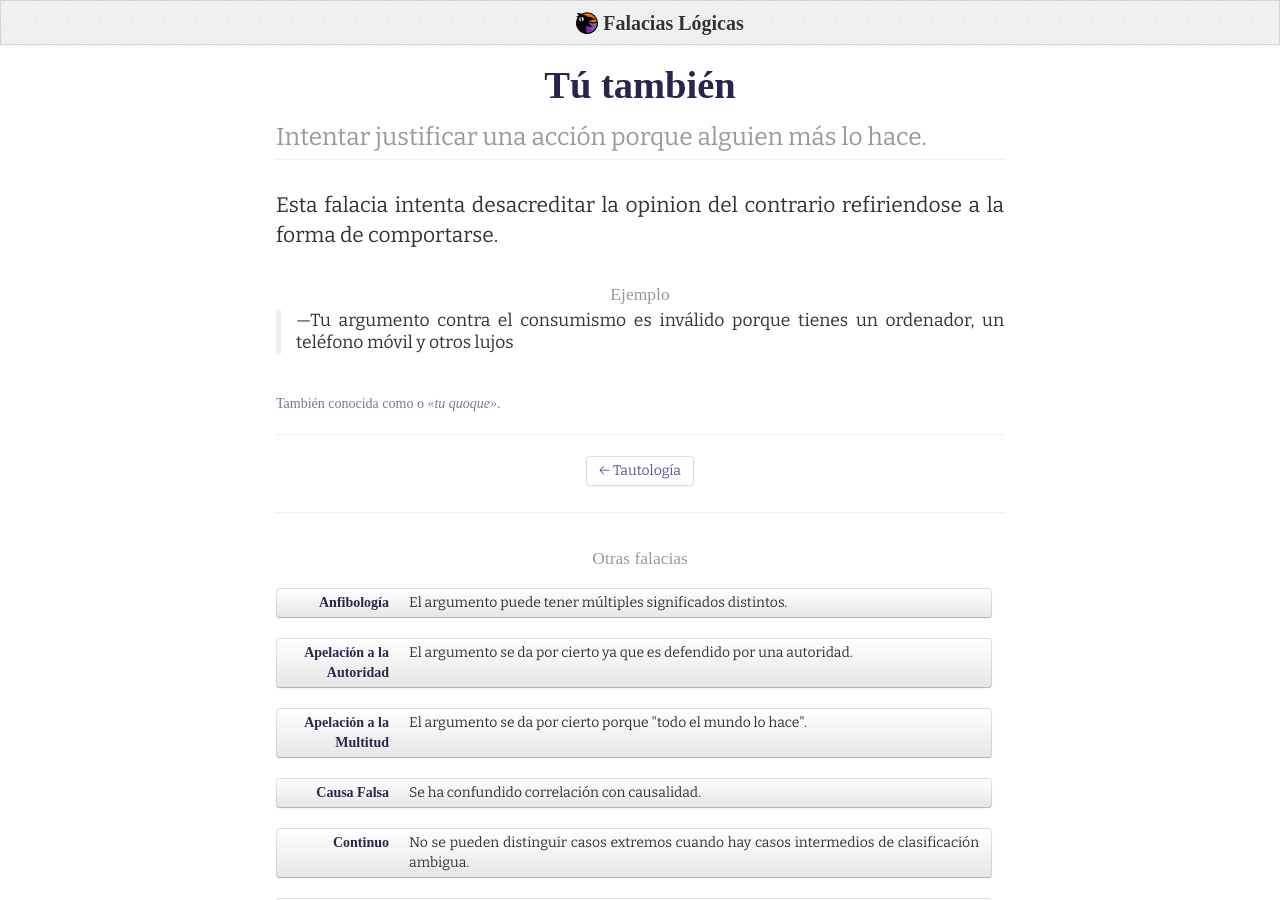
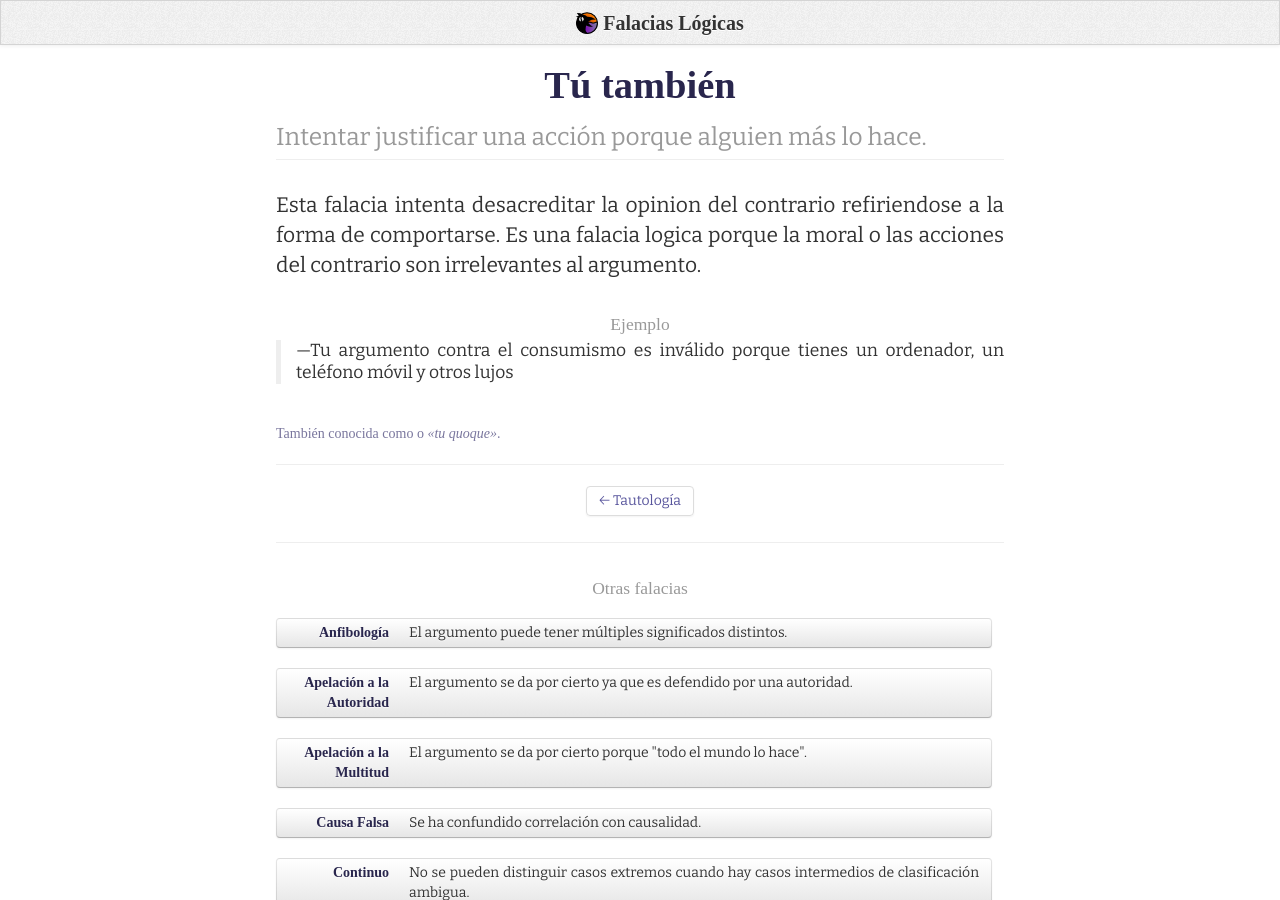
Before and after one commit to jorgebg/falaciaslogicas.com, a Jekyll site: the page built from _fallacies/tu-tambien.md, in a window 1280 px wide and 900 px high. Built offline with Jekyll 4.4.1, drawn with Linux system fonts in a browser that asks for light colours; nearby versions of some CDN libraries; some web fonts are replaced.

Commit message:
explicacion mas larga, enlazando ad hominen

```diff
--- a/_fallacies/tu-tambien.md
+++ b/_fallacies/tu-tambien.md
@@ -7,6 +7,8 @@ example:
   - Tu argumento contra el consumismo es inválido porque tienes un ordenador, un teléfono móvil y otros lujos
 redirect_from:
   - /tuquoque/
+  - /adhominem/
 ---
 Esta falacia intenta desacreditar la opinion del contrario refiriendose a la
-forma de comportarse.
+forma de comportarse. Es una falacia logica porque la moral o las acciones del contrario
+son irrelevantes al argumento.
```
